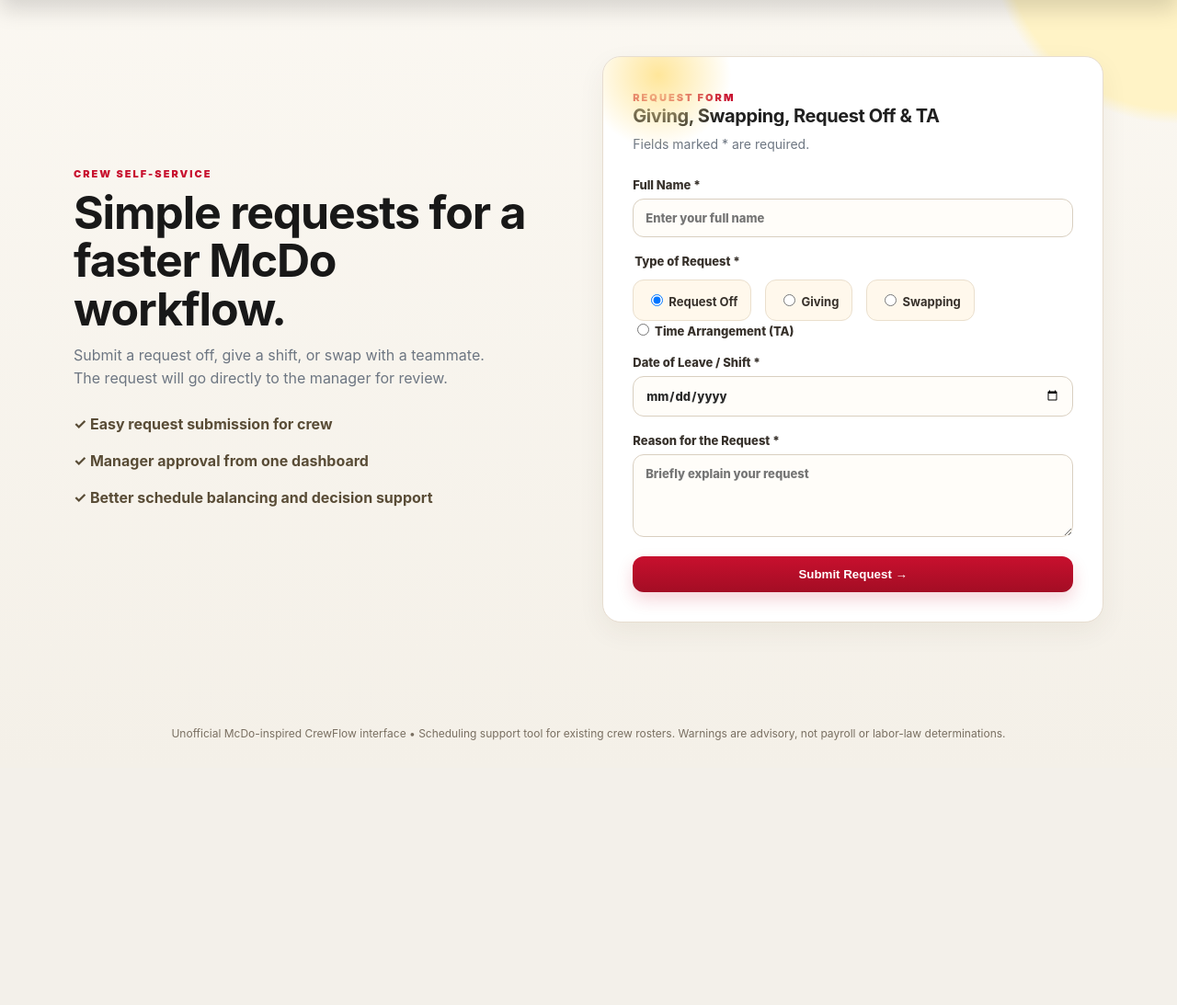
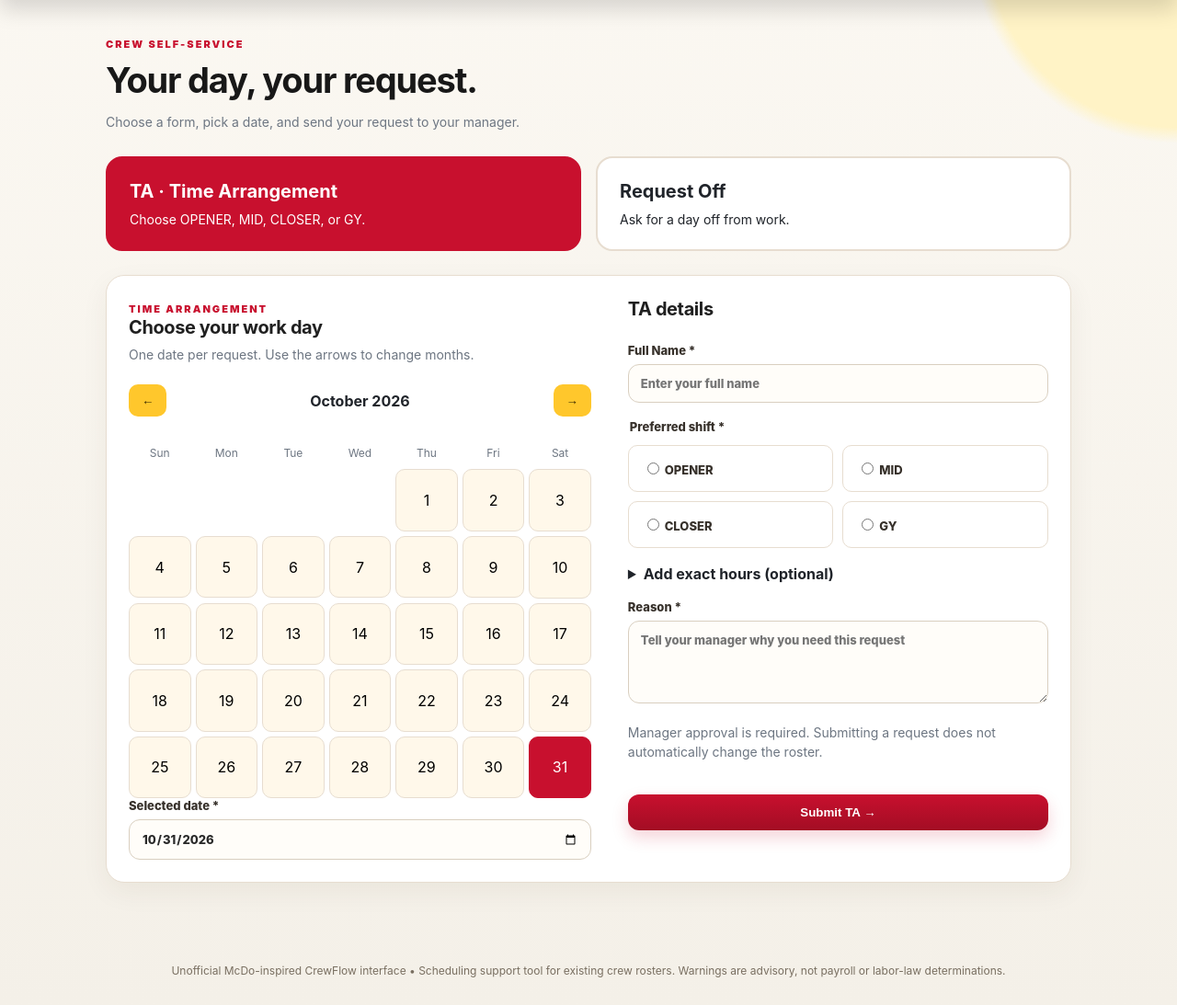
Before and after one commit to Vanix19/579-Mcdo-Davao-Pampanga, a Flask app: page /?mode=ta in a window 1280 px wide. Shown: the part 69-1162 px from the top of the page at 92% size. Before the commit the page ends 874 px from the top, so only its background shows below. Run offline with Flask 3, Linux system fonts and the light colour scheme; data that the repository does not hold is empty; parts of the project's set-up code (start-up, migrations or seed data) failed here and were passed over; some libraries are stand-ins or nearby versions.

Commit message:
Add files via upload

```diff
--- a/crew_schedule_assistant/app.py
+++ b/crew_schedule_assistant/app.py
@@ -67,6 +67,7 @@ def init_db():
         # Optional time ranges preserve existing date-only requests.
         c.execute('ALTER TABLE requests ADD COLUMN IF NOT EXISTS start_time TEXT')
         c.execute('ALTER TABLE requests ADD COLUMN IF NOT EXISTS end_time TEXT')
+        c.execute('ALTER TABLE requests ADD COLUMN IF NOT EXISTS shift_period TEXT')
         # Upgrade earlier PostgreSQL databases in place without removing requests.
         c.execute('ALTER TABLE requests ADD COLUMN IF NOT EXISTS requester_name TEXT')
         c.execute('ALTER TABLE requests ALTER COLUMN crew_id DROP NOT NULL')
@@ -128,7 +129,9 @@ def context():return {'today':date.today().isoformat(),'signed_in':bool(session.
 def home():
     with db() as c:
         people=c.execute('SELECT * FROM crew WHERE active=1 ORDER BY name').fetchall()
-    return render_template('request.html',people=people)
+    mode=request.args.get('mode')
+    if mode not in ('ta','off'): mode=None
+    return render_template('request.html',people=people,mode=mode)
 
 @app.post('/request')
 def new_request():
@@ -138,6 +141,7 @@ def new_request():
     reason=request.form.get('reason','').strip()
     start_time=request.form.get('start_time','')
     end_time=request.form.get('end_time','')
+    shift_period=request.form.get('shift_period','')
     try:
         target=int(request.form['target_id']) if request.form.get('target_id') else None
     except ValueError:
@@ -146,13 +150,19 @@ def new_request():
         or not day or not reason or len(reason)>1000):
         flash('Please complete all required fields correctly.','error')
         return redirect(url_for('home'))
-    if kind == 'Time Arrangement' and not valid_times(start_time, end_time):
+    if kind == 'Time Arrangement' and shift_period not in ('OPENER','MID','CLOSER','GY'):
+        flash('Choose OPENER, MID, CLOSER, or GY for your TA.','error')
+        return redirect(url_for('home',mode='ta'))
+    if kind == 'Time Arrangement' and (start_time or end_time) and not valid_times(start_time, end_time):
         flash('Please enter different valid start and end times. For overnight work, the end time is on the next day.','error')
         return redirect(url_for('home'))
     if kind != 'Time Arrangement':
         start_time=end_time=None
+        shift_period=None
     else:
         target=None
+        start_time=start_time or None
+        end_time=end_time or None
     with db() as c:
         # Match registered crew, but never invent a roster member.
         existing=c.execute('SELECT id FROM crew WHERE lower(name)=lower(%s) AND active=1',(name,)).fetchone()
@@ -161,10 +171,10 @@ def new_request():
         if not valid_target or (kind in ('Giving','Swapping') and (not target or cid==target)):
             flash('Giving or swapping requires a valid different crew member.','error')
             return redirect(url_for('home'))
-        c.execute('INSERT INTO requests(crew_id,requester_name,kind,day,reason,target_id,created_at,start_time,end_time) VALUES(%s,%s,%s,%s,%s,%s,%s,%s,%s)',
-                  (cid,name,kind,day,reason,target,datetime.now().isoformat(timespec='minutes'),start_time,end_time))
+        c.execute('INSERT INTO requests(crew_id,requester_name,kind,day,reason,target_id,created_at,start_time,end_time,shift_period) VALUES(%s,%s,%s,%s,%s,%s,%s,%s,%s,%s)',
+                  (cid,name,kind,day,reason,target,datetime.now().isoformat(timespec='minutes'),start_time,end_time,shift_period))
     flash('Request submitted. The scheduling manager will review it.','success')
-    return redirect(url_for('home'))
+    return redirect(url_for('home',mode='ta' if kind=='Time Arrangement' else 'off'))
 
 @app.route('/login',methods=['GET','POST'])
 def login():
@@ -182,7 +192,7 @@ def logout():session.clear();return redirect(url_for('home'))
 @login_required
 def dashboard():
     section=request.args.get('section','overview')
-    if section not in ('overview','requests','crew','schedule','photos'):
+    if section not in ('overview','requests','ta','crew','schedule','photos'):
         section='overview'
     target=iso_day(request.args.get('day')) or date.today().isoformat()
     with db() as c:
@@ -193,6 +203,8 @@ def dashboard():
         assignments=[{'id':s['id'],'crew_id':s['crew_id'],'name':s['name'],'role':s['role'],'streak':crew_streak(c,s['crew_id'],target)} for s in shifts]
         choices=recommendations(c,target)
         count=c.execute("SELECT count(*) AS total FROM requests WHERE status='Pending'").fetchone()['total']
+    if section in ('requests','ta'):
+        reqs=[r for r in reqs if (r['kind']=='Time Arrangement') == (section=='ta')]
     return render_template('dashboard.html',section=section,people=people,assignments=assignments,requests=reqs,photos=photos,recommended=choices,selected_day=target,pending=count,alerts=[a for a in assignments if a['streak']>=6])
 
 @app.post('/admin/crew')
@@ -250,7 +262,8 @@ def status(rid):
     if s in ('Approved','Rejected','Pending'):
         with db() as c:c.execute('UPDATE requests SET status=%s WHERE id=%s',(s,rid))
         flash('Request status updated. Remember to adjust the roster manually if needed.','success')
-    return redirect(url_for('dashboard',section='requests'))
+    section='ta' if request.form.get('section')=='ta' else 'requests'
+    return redirect(url_for('dashboard',section=section))
 
 @app.post('/admin/upload')
 @login_required
--- /dev/null
+++ b/crew_schedule_assistant/static/calendar.js
@@ -0,0 +1,49 @@
+(() => {
+  const input = document.getElementById('selectedDate');
+  const days = document.getElementById('calendarDays');
+  const title = document.getElementById('monthTitle');
+  let selected = input.value;
+  let view = new Date(selected + 'T12:00:00');
+  view.setDate(1);
+  const iso = (y, m, d) => [y, String(m+1).padStart(2,'0'), String(d).padStart(2,'0')].join('-');
+  function render() {
+    days.replaceChildren();
+    title.textContent = view.toLocaleDateString(undefined, {month:'long',year:'numeric'});
+    const year = view.getFullYear(), month = view.getMonth();
+    for (let i=0; i<view.getDay(); i++) {
+      const blank = document.createElement('span');
+      blank.setAttribute('aria-hidden','true');
+      days.append(blank);
+    }
+    for (let day=1; day<=new Date(year,month+1,0).getDate(); day++) {
+      const value = iso(year,month,day);
+      const button = document.createElement('button');
+      button.type = 'button';
+      button.textContent = day;
+      button.setAttribute('aria-label',new Date(value+'T12:00:00').toLocaleDateString(undefined,{dateStyle:'full'}));
+      button.setAttribute('aria-pressed',String(value===selected));
+      button.addEventListener('click',()=>{
+        selected = input.value = value;
+        render();
+        days.querySelector('[aria-pressed="true"]').focus();
+      });
+      days.append(button);
+    }
+  }
+  document.getElementById('prevMonth').addEventListener('click',()=>{view.setMonth(view.getMonth()-1);render();});
+  document.getElementById('nextMonth').addEventListener('click',()=>{view.setMonth(view.getMonth()+1);render();});
+  input.addEventListener('change',()=>{
+    if (!input.value) return;
+    selected=input.value;view=new Date(selected+'T12:00:00');view.setDate(1);render();
+  });
+  const start=document.getElementById('startTime'), end=document.getElementById('endTime');
+  if(start && end) {
+    const sync=()=>{
+      start.required=!!end.value;end.required=!!start.value;
+      end.setCustomValidity(start.value && start.value===end.value ? 'Start and end times must be different.' : '');
+    };
+    start.addEventListener('input',sync);end.addEventListener('input',sync);
+  }
+  document.getElementById('calendar').classList.remove('hidden');
+  render();
+})();
--- a/crew_schedule_assistant/static/style.css
+++ b/crew_schedule_assistant/static/style.css
@@ -68,6 +68,25 @@ table{width:100%;border-collapse:collapse;text-align:left}th{font-size:11px;colo
 @media(max-width:470px){.metrics{gap:9px}.metric{padding:13px}.metric strong{font-size:27px}.datepicker{flex-wrap:wrap}.nav a:not(.brand),.navbutton{font-size:11px}.nav nav{gap:8px}.brand{font-size:20px}.brand-text{gap:6px}.gallery{grid-template-columns:1fr 1fr}}
 
 .unmatched-crew{color:#b91c1c!important;font-weight:700;}
+.crew-workspace{max-width:1050px;margin:0 auto}
+.request-options{display:grid;grid-template-columns:1fr 1fr;gap:16px;margin:26px 0}
+.request-option{display:flex;flex-direction:column;gap:10px;background:white;padding:24px;border:2px solid var(--line);border-radius:18px;text-decoration:none}
+.request-option strong{font-size:20px}.request-option span{font-size:14px}
+.request-option:hover{border-color:var(--mcdo-red)}
+.request-option[aria-current=page]{background:var(--mcdo-red);color:white;border-color:var(--mcdo-red)}
+.request-calendar-form{display:grid;grid-template-columns:1.1fr 1fr;gap:40px}.request-calendar-form .stack{margin-top:0}
+.calendar-toolbar{display:flex;align-items:center;justify-content:space-between;gap:12px;margin:22px 0}
+.calendar-weekdays,.calendar-days{display:grid;grid-template-columns:repeat(7,minmax(0,1fr));gap:5px}
+.calendar-weekdays span{text-align:center;font-size:12px;padding:10px 0;color:var(--muted)}
+.calendar-days button{aspect-ratio:1;border:1px solid var(--line);border-radius:10px;background:var(--soft);font:inherit;cursor:pointer;min-width:0}
+.calendar-days button:hover{background:var(--mcdo-yellow-soft)}
+.calendar-days button[aria-pressed=true]{background:var(--mcdo-red);color:white;border-color:var(--mcdo-red)}
+.calendar-days button:focus-visible,.request-option:focus-visible{outline:3px solid var(--mcdo-yellow);outline-offset:2px}
+.shift-options{display:grid;grid-template-columns:1fr 1fr;gap:10px;margin-top:12px}
+.shift-options label{border:1px solid var(--line);border-radius:10px;padding:15px;cursor:pointer}
+.shift-options label:has(input:checked){background:var(--mcdo-yellow-soft);border-color:var(--mcdo-red)}
+details summary{cursor:pointer;font-weight:700}details p{margin-top:12px}
+@media(max-width:700px){.request-calendar-form,.request-options{grid-template-columns:1fr}.request-calendar-form{gap:28px}.request-option{padding:18px}}
 .admin-layout{display:grid;grid-template-columns:230px minmax(0,1fr);max-width:1550px;margin:auto}
 .admin-layout .main{width:100%;min-width:0}
 .admin-sidebar{padding:36px 16px;background:#fff8ea;border-right:1px solid var(--line)}
--- a/crew_schedule_assistant/templates/base.html
+++ b/crew_schedule_assistant/templates/base.html
@@ -27,7 +27,7 @@
   {% if section is defined and signed_in %}
   <aside class="admin-sidebar">
     <nav aria-label="Admin navigation">
-      {% for key, label in [('overview','Dashboard'),('requests','Crew Requests & TA'),('schedule','Schedule'),('crew','Manage Crew'),('photos','Schedule Photos')] %}
+      {% for key, label in [('overview','Dashboard'),('ta','Time Arrangement'),('requests','Request Off & Other Requests'),('schedule','Schedule'),('crew','Manage Crew'),('photos','Schedule Photos')] %}
       <a href="{{url_for('dashboard',section=key,day=selected_day)}}" {% if section == key %}aria-current="page"{% endif %}>{{label}}</a>
       {% endfor %}
     </nav>
--- a/crew_schedule_assistant/templates/request.html
+++ b/crew_schedule_assistant/templates/request.html
@@ -1,65 +1,53 @@
 {% extends 'base.html' %}
 {% block content %}
-<div class="request-layout">
-  <div class="intro">
+<div class="crew-workspace">
 <span class="eyebrow">CREW SELF-SERVICE</span>
-    <h1>Simple requests for a faster McDo workflow.</h1>
-    <p>Submit a request off, give a shift, or swap with a teammate. The request will go directly to the manager for review.</p>
-    <div class="feature">✓ Easy request submission for crew</div>
-    <div class="feature">✓ Manager approval from one dashboard</div>
-    <div class="feature">✓ Better schedule balancing and decision support</div>
+<h1>Your day, your request.</h1>
+<p>Choose a form, pick a date, and send your request to your manager.</p>
+<nav class="request-options" aria-label="Choose request form">
+{% for key,title,description in [('ta','TA · Time Arrangement','Choose OPENER, MID, CLOSER, or GY.'),('off','Request Off','Ask for a day off from work.')] %}
+<a class="request-option" href="{{url_for('home',mode=key)}}" {% if mode==key %}aria-current="page"{% endif %}><strong>{{title}}</strong><span>{{description}}</span></a>
+{% endfor %}
+</nav>
+{% if mode %}
+<form action="{{url_for('new_request')}}" method="post" class="panel request-calendar-form">
+<input type="hidden" name="kind" value="{{'Time Arrangement' if mode=='ta' else 'Request Off'}}">
+<div>
+<span class="eyebrow">{{'TIME ARRANGEMENT' if mode=='ta' else 'REQUEST OFF'}}</span>
+<h2>{{'Choose your work day' if mode=='ta' else 'Choose your day off'}}</h2>
+<p>One date per request. Use the arrows to change months.</p>
+<div class="calendar hidden" id="calendar">
+<div class="calendar-toolbar">
+<button type="button" class="secondary" id="prevMonth" aria-label="Previous month">←</button>
+<strong id="monthTitle" aria-live="polite"></strong>
+<button type="button" class="secondary" id="nextMonth" aria-label="Next month">→</button>
 </div>
-
-  <section class="panel formpanel spotlight-card">
-    <div class="panel-head">
-      <span class="eyebrow">REQUEST FORM</span>
-      <h2>Giving, Swapping, Request Off & TA</h2>
-      <p>Fields marked * are required.</p>
+<div class="calendar-weekdays" aria-hidden="true">{% for day in ['Sun','Mon','Tue','Wed','Thu','Fri','Sat'] %}<span>{{day}}</span>{% endfor %}</div>
+<div class="calendar-days" id="calendarDays" role="group" aria-label="Select a date"></div>
 </div>
-    <form action="/request" method="post" class="stack">
-      <label>Full Name *
-        <input type="text" name="full_name" maxlength="120" autocomplete="name" placeholder="Enter your full name" required>
-      </label>
-      <fieldset>
-        <legend>Type of Request *</legend>
-        <div class="radio-grid">
-          <label><input type="radio" name="kind" value="Request Off" checked> Request Off</label>
-          <label><input type="radio" name="kind" value="Giving"> Giving</label>
-          <label><input type="radio" name="kind" value="Swapping"> Swapping</label>
+<label>Selected date *<input type="date" name="day" id="selectedDate" value="{{today}}" required></label>
 </div>
-          <label><input type="radio" name="kind" value="Time Arrangement"> Time Arrangement (TA)</label>
-      </fieldset>
-      <label>Date of Leave / Shift *<input type="date" name="day" required></label>
-      <div id="timeWrap" class="hidden">
-        <p>Request your preferred work hours. An earlier end time means the next day. Manager approval is required; approval does not change the roster automatically.</p>
-        <label>Start time *<input type="time" name="start_time" id="startTime"></label>
-        <label>End time *<input type="time" name="end_time" id="endTime"></label>
+<div class="stack">
+<h2>{{'TA details' if mode=='ta' else 'Request Off details'}}</h2>
+<label>Full Name *<input name="full_name" maxlength="120" autocomplete="name" placeholder="Enter your full name" required></label>
+{% if mode=='ta' %}
+<fieldset><legend>Preferred shift *</legend><div class="shift-options">
+{% for shift in ['OPENER','MID','CLOSER','GY'] %}<label><input type="radio" name="shift_period" value="{{shift}}" required> {{shift}}</label>{% endfor %}
+</div></fieldset>
+<details><summary>Add exact hours (optional)</summary>
+<p>Hours are confirmed by your manager. Fill both fields if adding hours. An earlier end time means the next day.</p>
+<label>Start time<input type="time" name="start_time" id="startTime"></label>
+<label>End time<input type="time" name="end_time" id="endTime"></label>
+</details>
+{% endif %}
+<label>Reason *<textarea name="reason" rows="4" maxlength="1000" required placeholder="Tell your manager why you need this request"></textarea></label>
+<p>Manager approval is required. Submitting a request does not automatically change the roster.</p>
+<button class="primary" type="submit">{{'Submit TA' if mode=='ta' else 'Submit Request Off'}} →</button>
 </div>
-      <label id="targetWrap" class="hidden">Give / Swap With *
-        <select name="target_id" id="target">
-          <option value="">Select a crew member</option>
-          {% for p in people %}<option value="{{p.id}}">{{p.name}}</option>{% endfor %}
-        </select>
-      </label>
-      <label>Reason for the Request *
-        <textarea name="reason" rows="4" maxlength="1000" required placeholder="Briefly explain your request"></textarea>
-      </label>
-      <button class="primary" type="submit">Submit Request →</button>
 </form>
-  </section>
+{% else %}
+<div class="panel"><h2>How can we help?</h2><p>Click TA or Request Off above to open its calendar and form.</p></div>
+{% endif %}
 </div>
-<script>
-const radios=document.querySelectorAll('input[name="kind"]');
-function sync(){
-  let v=document.querySelector('input[name="kind"]:checked')?.value;
-  let show=v==='Giving'||v==='Swapping';
-  const ta=v==='Time Arrangement';
-  document.getElementById('timeWrap').classList.toggle('hidden',!ta);
-  ['startTime','endTime'].forEach(id=>{document.getElementById(id).required=ta;document.getElementById(id).disabled=!ta;});
-  document.getElementById('targetWrap').classList.toggle('hidden',!show);
-  document.getElementById('target').required=show;
-}
-radios.forEach(r=>r.addEventListener('change',sync));
-sync();
-</script>
+{% if mode %}<script src="{{url_for('static',filename='calendar.js')}}" defer></script>{% endif %}
 {% endblock %}
```
Also changed, not shown: crew_schedule_assistant/AUTHENTICATION.md (+2 -2 lines), crew_schedule_assistant/CHANGES_TA_SIDEBAR.md (+15 -1 lines), crew_schedule_assistant/templates/dashboard.html (+5 -4 lines), crew_schedule_assistant/README.md. Lines whose indentation alone changed are shown as unchanged.
